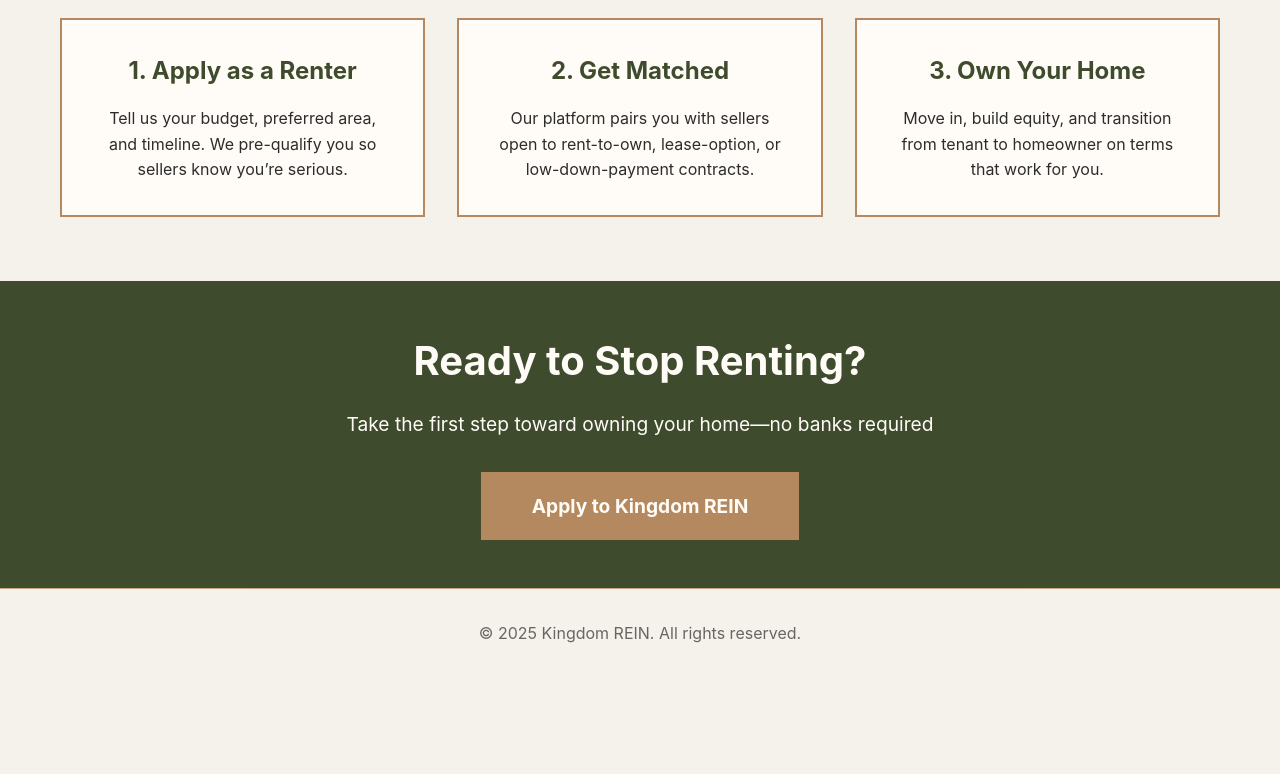
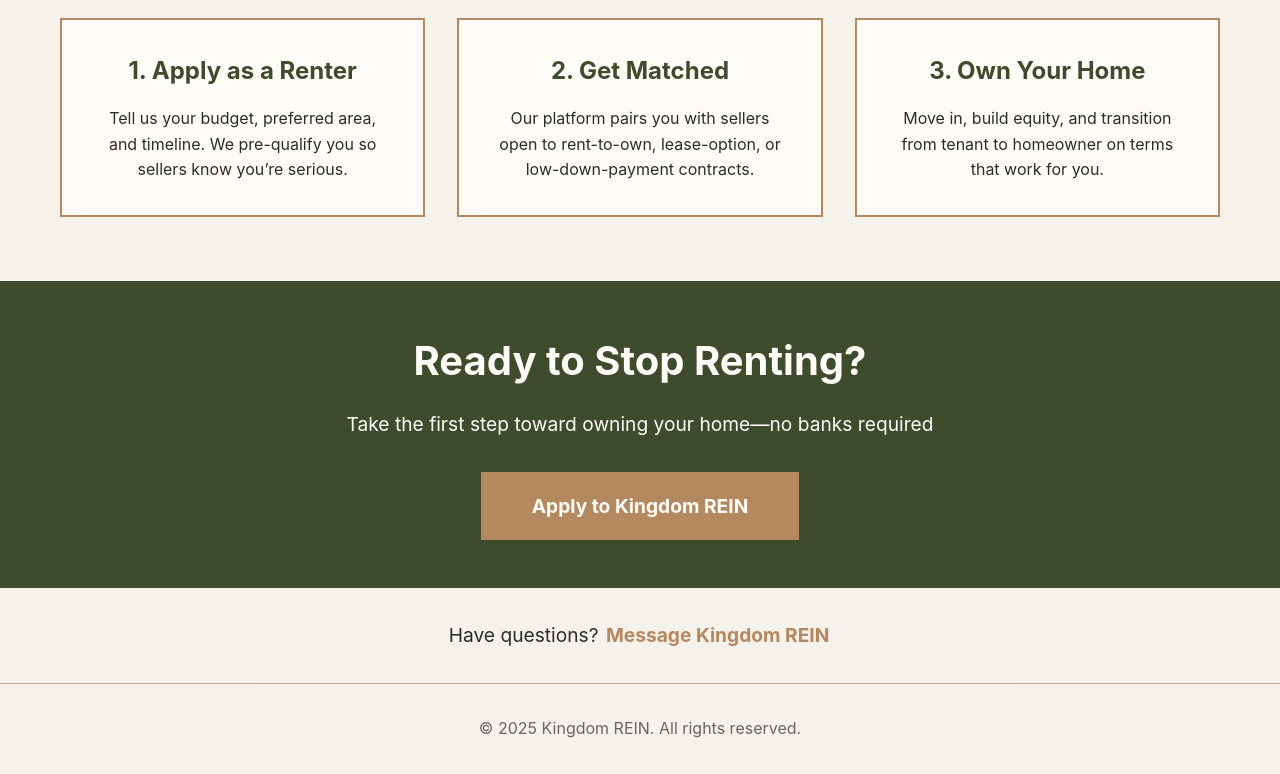
Before and after one commit to Sim3-14159/kingdomrein, a plain HTML site: page index.html in a window 1280 px wide. Shown: the part 743-1517 px from the top of the page. Before the commit the page ends 1422 px from the top, so only its background shows below. Drawn offline with Linux system fonts and the light colour scheme.

Commit message:
Add mailing link.

```diff
--- a/index.html
+++ b/index.html
@@ -121,6 +121,18 @@
                 font-size: 1.2rem;
             }
         }
+
+a[href^="mailto:"] {
+color: var(--clay); font-weight: bold;
+transition: 0.2s ease;
+border-radius: 5px;
+padding: 2px;
+text-decoration: none;
+}
+
+a[href^="mailto:"]:hover {
+text-decoration: underline;
+}
     </style>
 </head>
 <body>
@@ -168,6 +180,16 @@
         </div>
     </section>
 
+    <!-- Added messaging section -->
+    <section style="text-align: center; padding: 2rem 0;">
+        <p style="font-size: 1.2rem;">
+            Have questions?
+            <a href="mailto:kingdomrein@use.startmail.com">
+                Message Kingdom REIN
+            </a>
+        </p>
+    </section>
+
     <footer>
         <div class="container">
             <p>&copy; 2025 Kingdom REIN. All rights reserved.</p>
```
